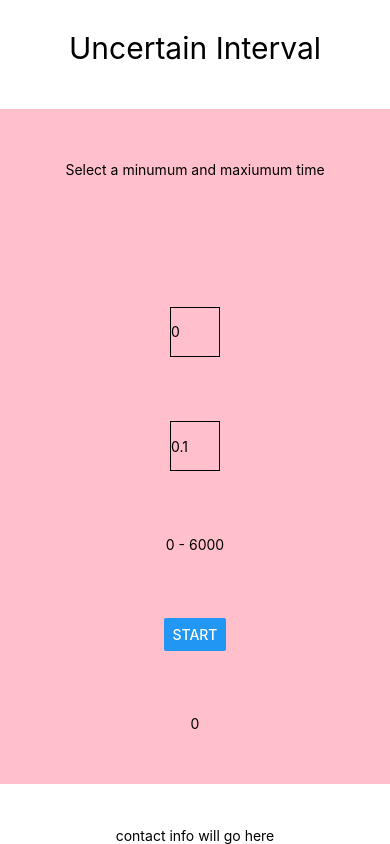
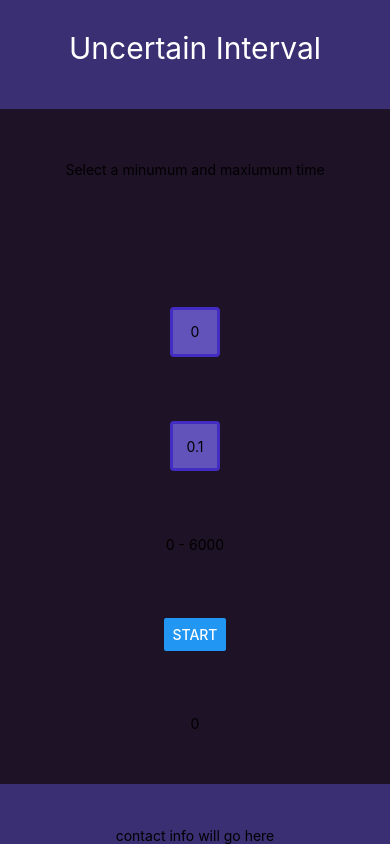
Before and after one commit to mfbadr/uncertain-interval, a React Native app: screen / in a window 390 px wide. Built offline with nearby package versions, Linux system fonts and the light colour scheme.

Commit message:
add common styles

```diff
--- a/App.js
+++ b/App.js
@@ -1,6 +1,7 @@
 import React from 'react';
 import { Button, Alert, StyleSheet, Text, View, Image, Picker, TextInput, Keyboard, TouchableWithoutFeedback } from 'react-native';
-import RandomTimer from './app/components/RandomTimer/RandomTimer.js'
+import RandomTimer from './app/components/RandomTimer/RandomTimer.js';
+import commonStyles from './app/config/common_styles.js'
 /***
 TODO:
  - AccessibiltyLabels
@@ -26,12 +27,13 @@ export default class RandomTimerApp extends React.Component {
 const styles = StyleSheet.create({
 	container: {
 		flex: 1,
-		backgroundColor: '#fff',
+		backgroundColor: commonStyles.colors.altBackgroundColor,
 		alignItems: 'center',
 		justifyContent: 'space-between'
 	},
 	headline: {
 		textAlign: 'center',
+		color: '#FFF',
 		marginTop: 30,
 		fontSize: 30,
 	},
--- a/app/components/RandomTimer/styles.js
+++ b/app/components/RandomTimer/styles.js
@@ -1,18 +1,34 @@
+import commonStyles from './../../config/common_styles.js'
+
 const styles = {
   textInput: {
-    borderColor: 'black',
-    borderWidth: 1,
+    borderColor: commonStyles.colors.secondaryButtonColor,
+    backgroundColor: commonStyles.colors.primaryButtonColor,
+    borderWidth: 3,
+    borderRadius: 4,
+    textAlign: 'center',
     width: 50,
     height: 50,
   },
+  statusDescription: {
+    color: '#FFF',
+    fontSize: 26,
+    textAlign: 'center'
+  },
   timerView: {
-    backgroundColor: 'pink',
+    backgroundColor: commonStyles.colors.backgroundColor,
     flexDirection: 'column',
     justifyContent: 'space-around',
     alignItems: 'center',
     height: '80%',
     width: '100%',
     padding: '5%'
+  },
+  inputWrapper: {
+    flexDirection: 'row',
+    justifyContent: 'space-around',
+    width: '100%',
+    // padding: '20%'
   }
 }
 
--- /dev/null
+++ b/app/config/common_styles.js
@@ -0,0 +1,11 @@
+const commonStyles = {
+  colors: {
+    backgroundColor: '#1E1226',
+    altBackgroundColor: '#392F72',
+    primaryButtonColor: '#6253BA',
+    secondaryButtonColor: '#422CC1',
+    textColor: '#CFC6FF'
+  }
+}
+
+export default commonStyles;
```
Also changed, not shown: app/components/TimerButton/styles.js (added, +20 -0 lines).
